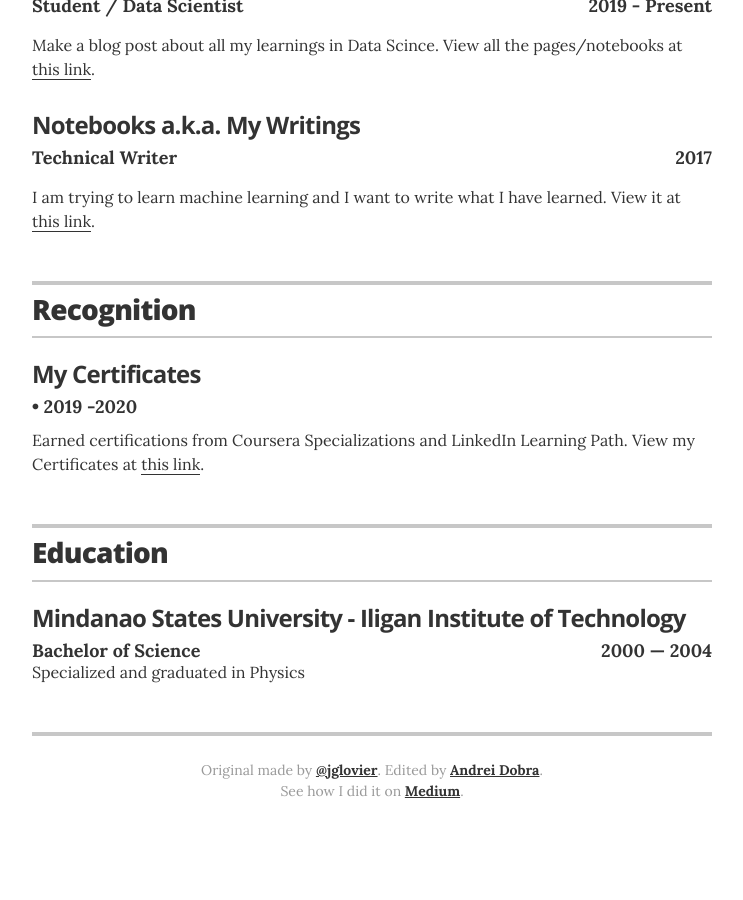
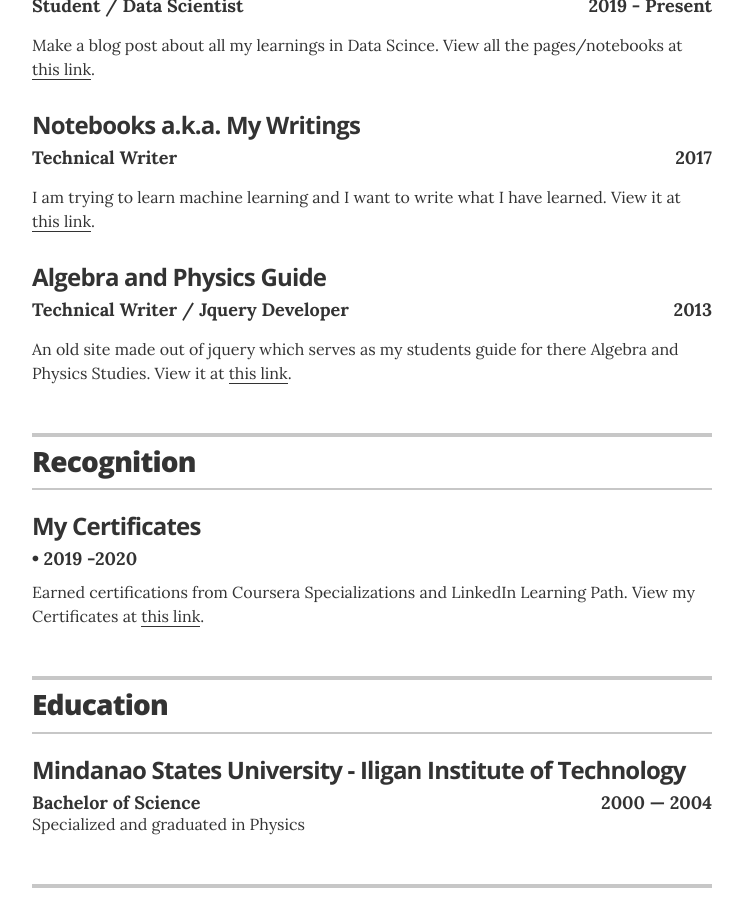
Before and after one commit to daddyawesome/daddyawesome.github.io, a Jekyll site: the page built from index.html, in a window 1280 px wide and 900 px high, scrolled down 2000 px. Shown: the whole window, without its empty margins (268-1011 px from the left). Built offline with Jekyll 4.4.1, drawn with Linux system fonts in a browser that asks for light colours; nearby versions of some CDN libraries; before the commit the page ends 2850 px from its top, so only the background shows below that.

Commit message:
Update projects.yml

```diff
--- a/_data/projects.yml
+++ b/_data/projects.yml
@@ -10,3 +10,9 @@
   role: Technical Writer
   duration: 2017
   description: I am trying to learn machine learning and I want to write what I have learned. View it at <a href="https://daddyawesome.github.io/writings/spartan/" target=_blank rel="noopener noreferrer">this link</a>.
+
+# Notebooks a.k.a. My Writings
+- project: Algebra and Physics Guide
+  role: Technical Writer / Jquery Developer
+  duration: 2013
+  description: An old site made out of jquery which serves as my students guide for there Algebra and Physics Studies. View it at <a href="https://daddyawesome.github.io/book" target=_blank rel="noopener noreferrer">this link</a>.
```
